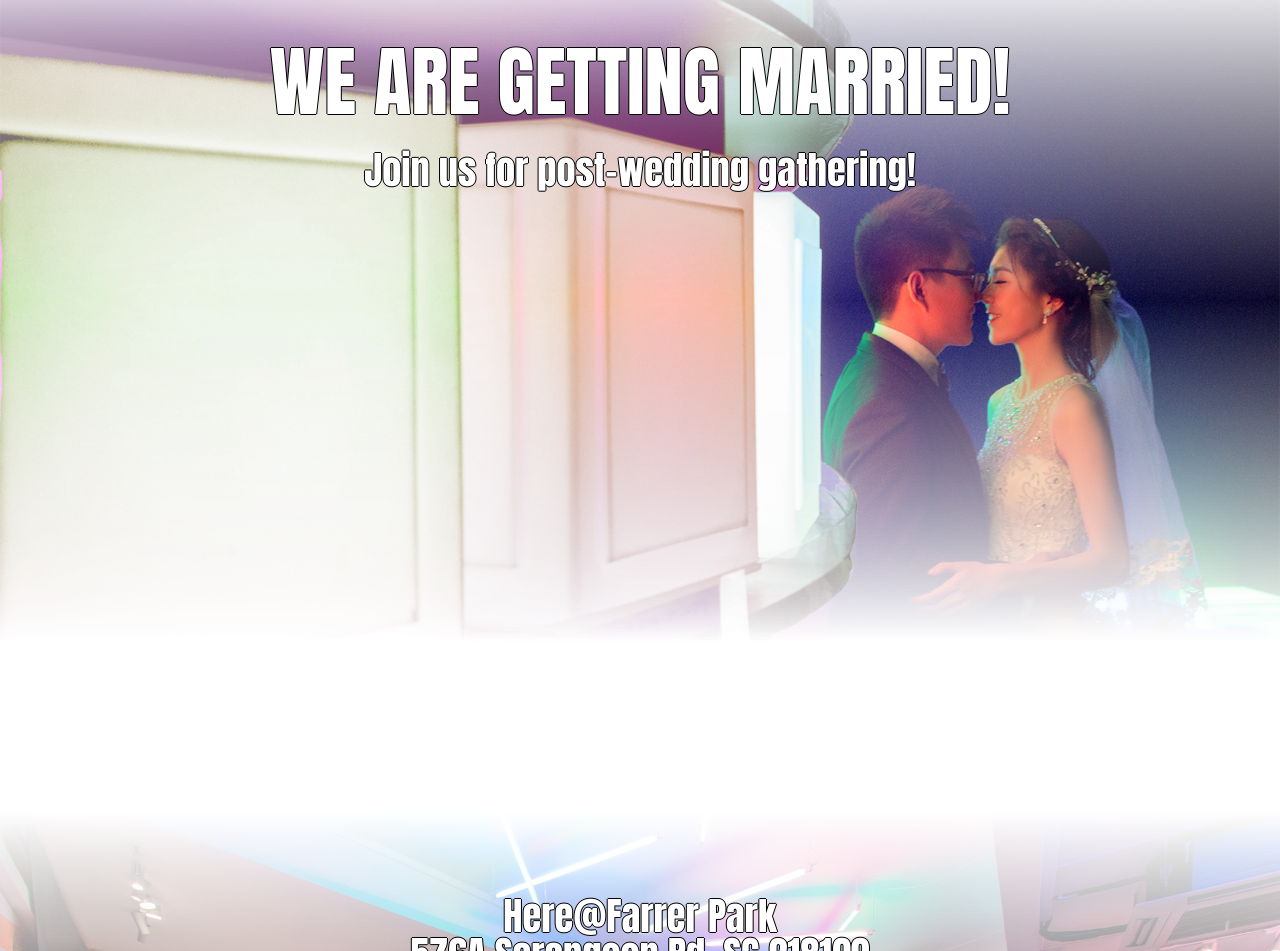
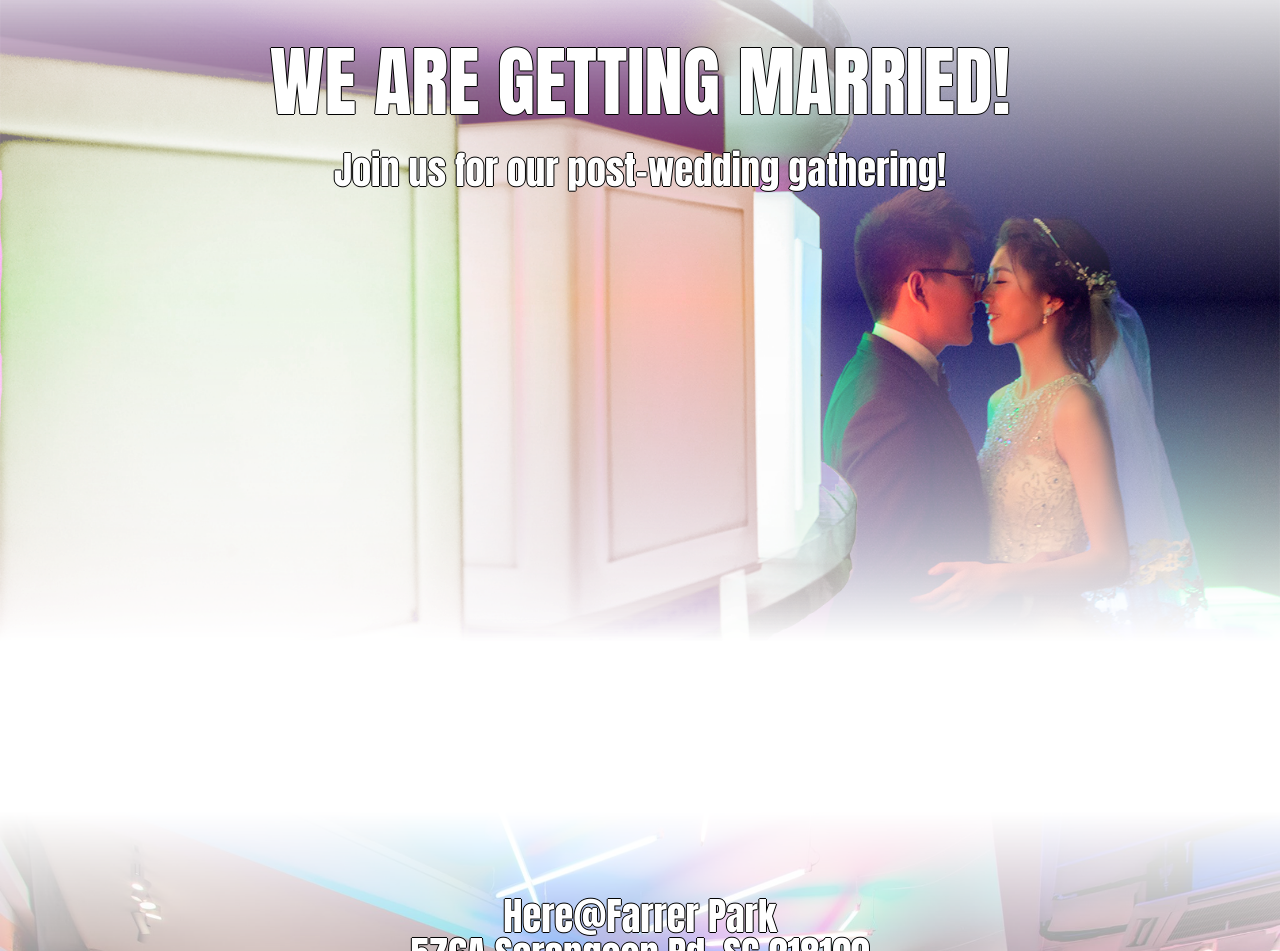
Before and after one commit to changchuming/wedding, a plain HTML site: page index.html in a window 1280 px wide. Shown: the part 1780-2731 px from the top of the page. Drawn offline with Linux system fonts and the light colour scheme; a web font is replaced by a local one.

Commit message:
Fixed grammar.

```diff
--- a/index.html
+++ b/index.html
@@ -94,7 +94,7 @@
 
             <div class="title">
                 <h1>WE ARE GETTING MARRIED!</h1>
-                <p>Join us for post-wedding gathering!</p>
+                <p>Join us for our post-wedding gathering!</p>
             </div>
 
         </div>
```
